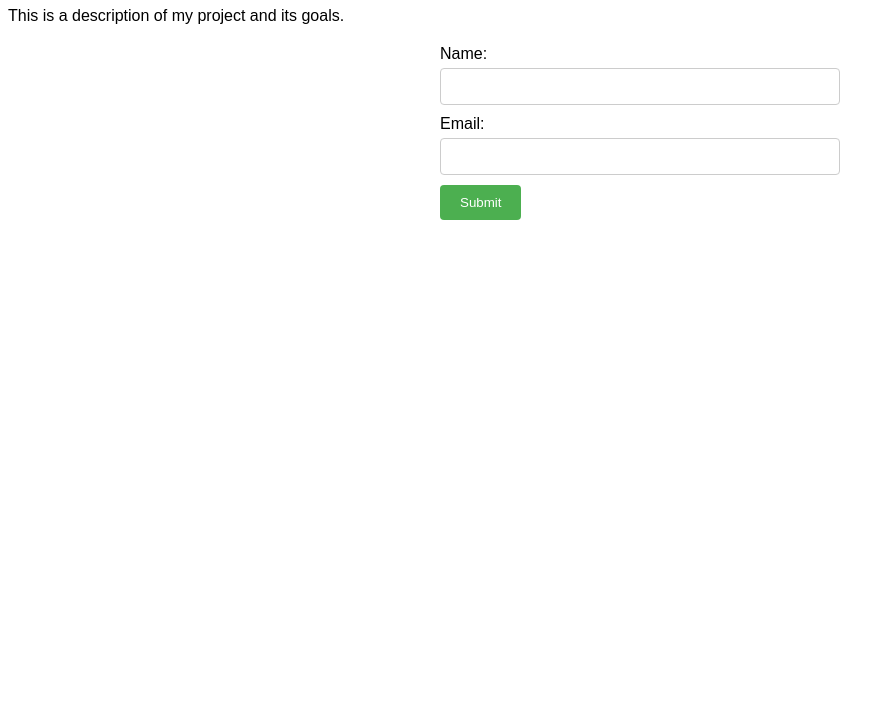
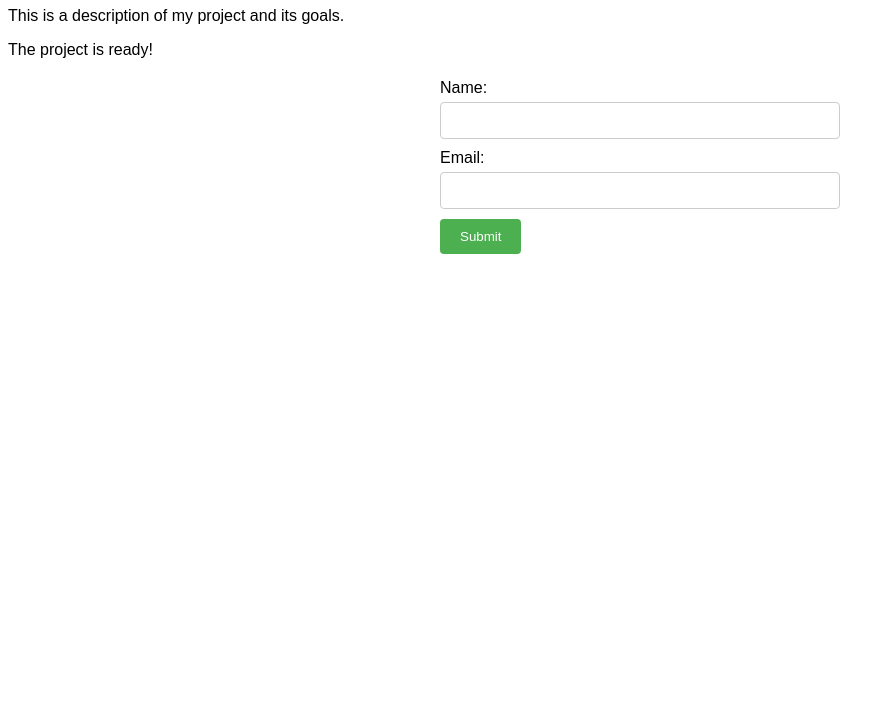
Before and after one commit to SiwarAttia/git-workflow-exercise, a plain HTML site: page index.html in a window 1280 px wide. Shown: the part 73-800 px from the top of the page, without its empty margins (0-895 px from the left). Drawn offline with Linux system fonts and the light colour scheme.

Commit message:
Now the project is ready & here's thz release Branch!

```diff
--- a/index.html
+++ b/index.html
@@ -7,6 +7,7 @@
         <body>
             <h1>Welcome to My Project</h1>
             <p>This is a description of my project and its goals.</p>
+            <p>The project is ready!</p>
 
             <form>
                 <label for="name">Name:</label>
```
